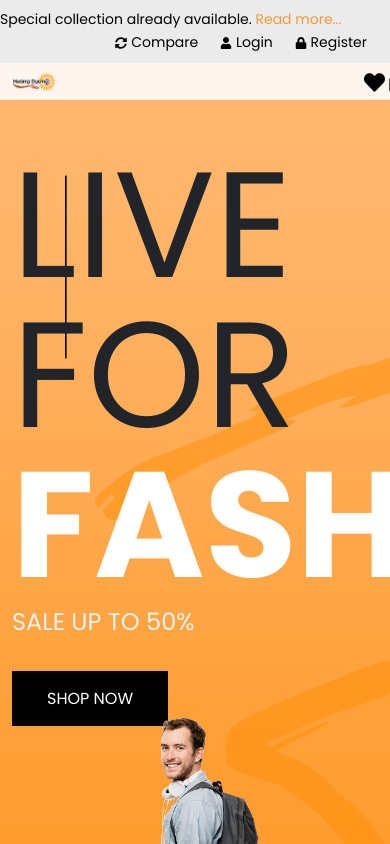
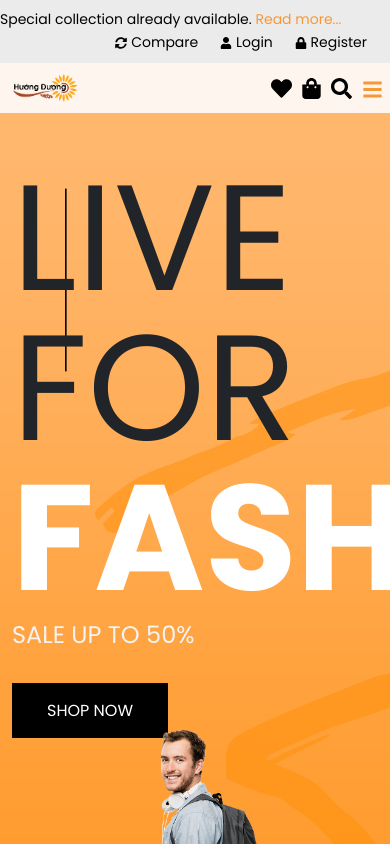
Before and after one commit to ngocnhat2k1/tttn, a React (Create React App) app in the folder client/: page / in a window 390 px wide. Shown: the top 844 px of the page. Built offline with nearby package versions, Linux system fonts and the light colour scheme; no server answers.

Commit message:
complete navbar

```diff
--- a/client/src/components/Header/NavBar/NavBar.css
+++ b/client/src/components/Header/NavBar/NavBar.css
@@ -4,7 +4,7 @@
 
     background-color: #fef5ef;
     display: flex;
-
+    padding: 10px 0;
 }
 
 
@@ -44,17 +44,19 @@
 
 .ActionNavBar {
     display: flex;
-    text-align: center;
-    justify-content: space-between;
+    /* text-align: center;
+    justify-content: space-between; */
     align-items: center;
-    width: 13%;
+    width: 20%;
     margin-bottom: 0;
 }
 
 .ActionNavBar li {
+    display: flex;
     list-style-type: none;
     padding: 10%;
-
+    text-align: center;
+    justify-content: space-between
 }
 
 .ActionNavBar li a {
@@ -139,7 +141,18 @@
     font-size: 18px;
 }
 
-@media only screen and (max-width:1024px) {
+
+
+@media only screen and (max-width:768px) {
+    .header-logo {
+        width: 18%;
+    }
+
+    .ActionNavBar {
+        position: absolute;
+        right: 10%;
+    }
+
     .nav-btn {
         visibility: visible;
         opacity: 1;
@@ -150,16 +163,17 @@
         position: fixed;
         top: 0;
         left: 0;
-        height: 100%;
+        height: 30%;
         width: 100%;
         display: flex;
         flex-direction: column;
         align-items: center;
         justify-content: center;
-        gap: 1.5rem;
+        gap: 0.5rem;
         transition: 1s;
         background-color: #24262B;
-        transform: translateY(-100vh);
+        transform: translatex(100%);
+        z-index: 1000;
     }
 
     .responsive_nav {
@@ -168,11 +182,19 @@
 
     .nav-close-btn {
         position: absolute;
-        top: 2rem;
-        right: 2rem;
+        top: 1rem;
+        right: 1rem;
     }
 
-    .nav-item-ul a {
+    .nav-item-ul {
         font-size: 1.5rem;
     }
 }
+
+@media only screen and (max-width:394px) {
+    .ActionNavBar {
+        right: 20%;
+    }
+
+
+}
--- a/client/src/components/Header/NavBar/NavBar.js
+++ b/client/src/components/Header/NavBar/NavBar.js
@@ -6,7 +6,7 @@ import Container from 'react-bootstrap/Container';
 import LogoSrc from '../../../images/Logo.png'
 import { HomeDropDown, NavBarItems, FeatureDropDown, ShopDropDown, BlogDropDown, PagesDropDown } from './NavBarItems.js'
 import "./NavBar.css";
-import { Link, BrowserRouter as Router } from 'react-router-dom';
+import { Link, } from 'react-router-dom';
 import { FaHeart, FaShoppingBag, FaSearch } from "react-icons/fa";
 import DropDown from "./Dropdown.js";
 
@@ -22,7 +22,6 @@ function NavBar() {
 
   const ShowNavBar = () => {
     navRef.current.classList.toggle("responsive_nav")
-    console.log("dã dính")
   }
 
   return (
@@ -39,31 +38,25 @@ function NavBar() {
               </div>
             </div>
 
-            <div
+            <ul className='nav-item-ul'
               ref={navRef}
             >
-              <ul className='nav-item-ul  '>
               {NavBarItems.map((item) => {
                 if (item.title === "Home") {
                   return (
                     <li
                       key={item.id}
                       className={item.cName}
-                        onMouseEnter={() =>
-                          setHomeDropdown(true)
-                        }
+                      onMouseEnter={() => setHomeDropdown(true)}
                       onMouseLeave={() => setHomeDropdown(false)}
                     >
-                        <Link to={item.path}
-
-                        >{item.title}</Link>
+                      <Link to={item.path}>{item.title}</Link>
                       <DropDown
                         className={`${HomeDropdown ? 'active' : 'dropdown'}`}
                         nameDropDown={HomeDropDown} />
                     </li>
                   );
                 }
-                  else
                 if (item.title === "Shop") {
                   return (
                     <li
@@ -72,13 +65,13 @@ function NavBar() {
                       onMouseEnter={() => setShopDropdown(true)}
                       onMouseLeave={() => setShopDropdown(false)}
                     >
-                          <Link to={item.path}>{item.title}</Link>
-                          <DropDown className={`${ShopDropdown ? 'active' : 'dropdown'}`}
+                      <Link >{item.title}</Link>
+                      <DropDown
+                        className={`${ShopDropdown ? 'active' : 'dropdown'}`}
                         nameDropDown={ShopDropDown} />
                     </li>
                   );
                 }
-                    else
                 if (item.title === "Feature") {
                   return (
                     <li
@@ -87,13 +80,12 @@ function NavBar() {
                       onMouseEnter={() => setFeatureDropdown(true)}
                       onMouseLeave={() => setFeatureDropdown(false)}
                     >
-                            <Link to={item.path}>{item.title}</Link>
+                      <Link >{item.title}</Link>
                       <DropDown className={`${FeatureDropdown ? 'active' : 'dropdown'}`}
                         nameDropDown={FeatureDropDown} />
                     </li>
                   )
                 }
-                      else
                 if (item.title === "Blog") {
                   return (
                     <li
@@ -102,13 +94,12 @@ function NavBar() {
                       onMouseEnter={() => setBlogDropdown(true)}
                       onMouseLeave={() => setBlogDropdown(false)}
                     >
-                              <Link to={item.path}>{item.title}</Link>
+                      <Link >{item.title}</Link>
                       <DropDown className={`${BlogDropdown ? 'active' : 'dropdown'}`}
                         nameDropDown={BlogDropDown} />
                     </li>
                   )
                 }
-                        else
                 if (item.title === "Pages") {
                   return (
                     <li
@@ -117,7 +108,7 @@ function NavBar() {
                       onMouseEnter={() => setPagesDropdown(true)}
                       onMouseLeave={() => setPagesDropdown(false)}
                     >
-                                <Link to={item.path}>{item.title}</Link>
+                      <Link>{item.title}</Link>
                       <DropDown className={`${PageDropdown ? 'active' : 'dropdown'}`}
                         nameDropDown={PagesDropDown} />
                     </li>
@@ -131,8 +122,6 @@ function NavBar() {
                 <FaTimes />
               </button>
             </ul>
-
-            </div>
 
             <ul className="ActionNavBar">
               <li> <a href="."><FaHeart fontSize={21} /></a></li>
```
Lines whose indentation alone changed are shown as unchanged.
